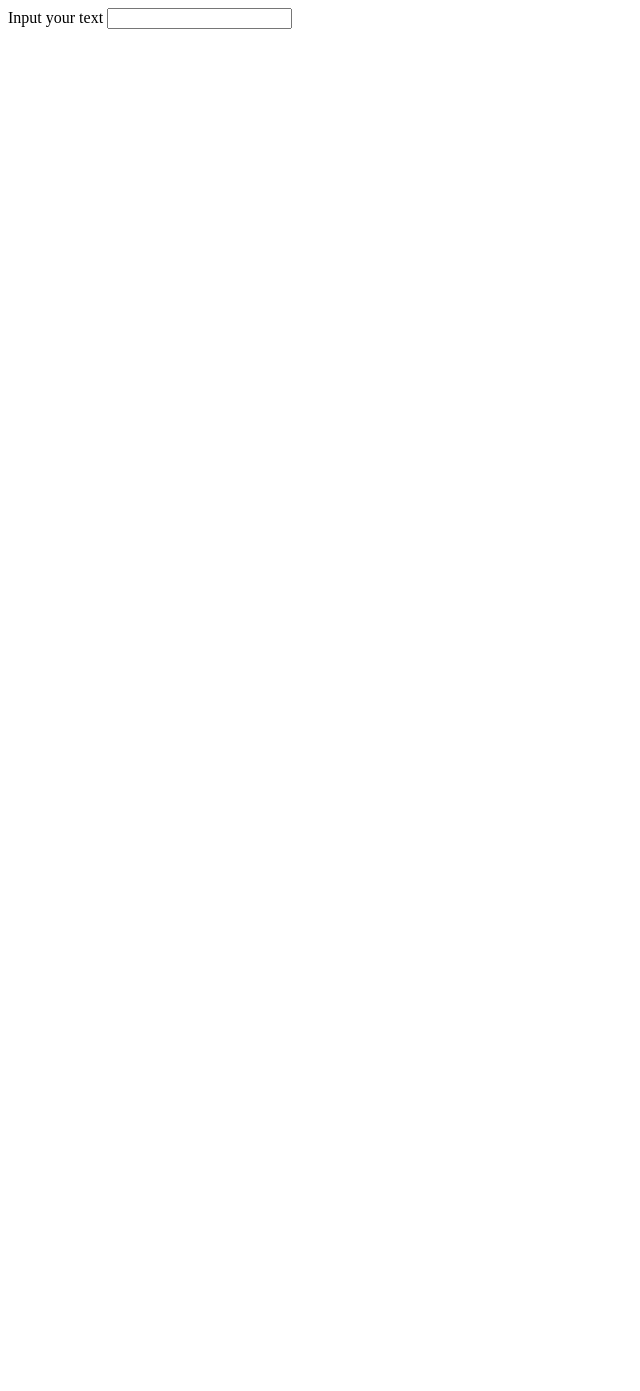
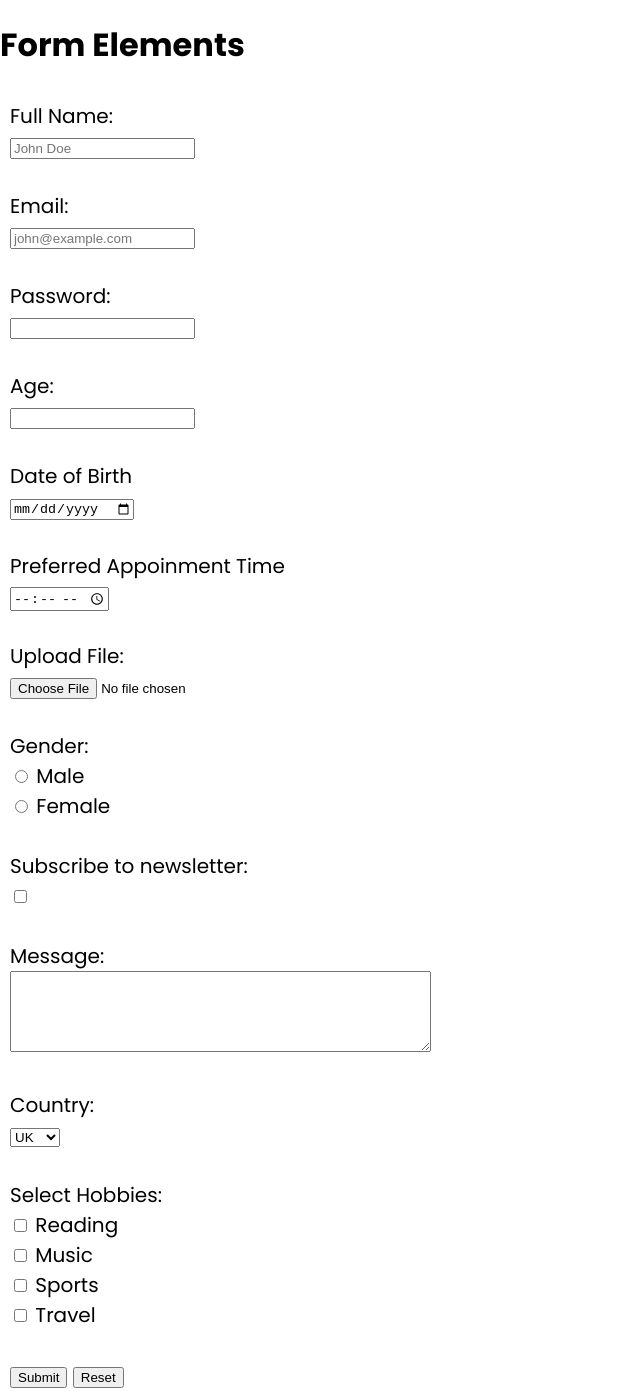
Before and after one commit to Mr-DashginAbdulla/FormTask, a plain HTML site: page index.html in a window 1280 px wide. Shown: the whole page, without its empty margins (0-640 px from the left). Before the commit the page ends 800 px from the top, so only its background shows below. Drawn offline with Linux system fonts and the light colour scheme.

Commit message:
finish task

```diff
--- a/index.html
+++ b/index.html
@@ -1,14 +1,83 @@
 <!DOCTYPE html>
 <html lang="en">
-<head>
-    <meta charset="UTF-8">
-    <meta name="viewport" content="width=device-width, initial-scale=1.0">
-    <title>Document</title>
-</head>
-<body>
-    <form action="#">
-        <label for="text">Input your text</label>
-        <input type="text">
-    </form>
-</body>
+  <head>
+    <meta charset="UTF-8" />
+    <meta name="viewport" content="width=device-width, initial-scale=1.0" />
+    <title>Form Elements</title>
+    <link
+      href="https://fonts.googleapis.com/css2?family=Montserrat:ital,wght@0,100..900;1,100..900&family=Poppins:ital,wght@0,100;0,200;0,300;0,400;0,500;0,600;0,700;0,800;0,900;1,100;1,200;1,300;1,400;1,500;1,600;1,700;1,800;1,900&display=swap"
+      rel="stylesheet"
+    />
+  </head>
+  <body style="font-family: 'Poppins'; margin: 0; padding: 0; box-sizing: border-box;">
+    <div style="display: flex; flex-direction: column;">
+      <h1>Form Elements</h1>
+      <form action="#" style="padding: 10px; font-size: 20px">
+        <label for="text">Full Name:</label> <br />
+        <input type="text" placeholder="John Doe" />
+        <br /><br />
+
+        <label for="email">Email:</label><br />
+        <input type="email" name="email" placeholder="john@example.com" />
+        <br /><br />
+
+        <label for="password">Password:</label><br />
+        <input type="password" name="password" />
+        <br /><br />
+
+        <label for="number">Age:</label><br />
+        <input type="number" name="age" />
+        <br /><br />
+
+        <label for="date">Date of Birth</label><br />
+        <input type="date" />
+        <br /><br />
+
+        <label for="time">Preferred Appoinment Time</label><br />
+        <input type="time" />
+        <br /><br />
+
+        <label for="">Upload File:</label><br />
+        <input type="file" />
+        <br /><br />
+
+        <label for="radio">Gender:</label><br />
+        <input type="radio" name="gender" value="Male" id="male" />
+        <label for="male">Male</label><br />
+        <input type="radio" name="gender" value="Female" id="female" />
+        <label for="female">Female</label>
+        <br /><br />
+
+        <label for="checkbox">Subscribe to newsletter:</label><br />
+        <input type="checkbox" />
+        <br /><br />
+
+        <label for="message">Message:</label><br />
+        <textarea name="message" id="message" cols="50" rows="5"></textarea>
+        <br /><br />
+
+        <label for="country">Country:</label><br />
+        <select name="country" id="country">
+          <option value="UK">UK</option>
+          <option value="AZE">AZE</option>
+          <option value="USA">USA</option>
+        </select>
+        <br /><br />
+
+        <label for="checkbox">Select Hobbies:</label><br />
+        <input type="checkbox" name="checkbox" value="reading" id="reading" />
+        <label for="reading">Reading</label><br />
+        <input type="checkbox" name="checkbox" value="music" id="music" />
+        <label for="music">Music</label><br />
+        <input type="checkbox" name="checkbox" value="sports" id="sports" />
+        <label for="sports">Sports</label><br />
+        <input type="checkbox" name="checkbox" value="travel" id="travel" />
+        <label for="travel">Travel</label><br />
+        <br />
+
+        <button type="submit">Submit</button>
+        <button type="reset">Reset</button>
+      </form>
+    </div>
+  </body>
 </html>
```
